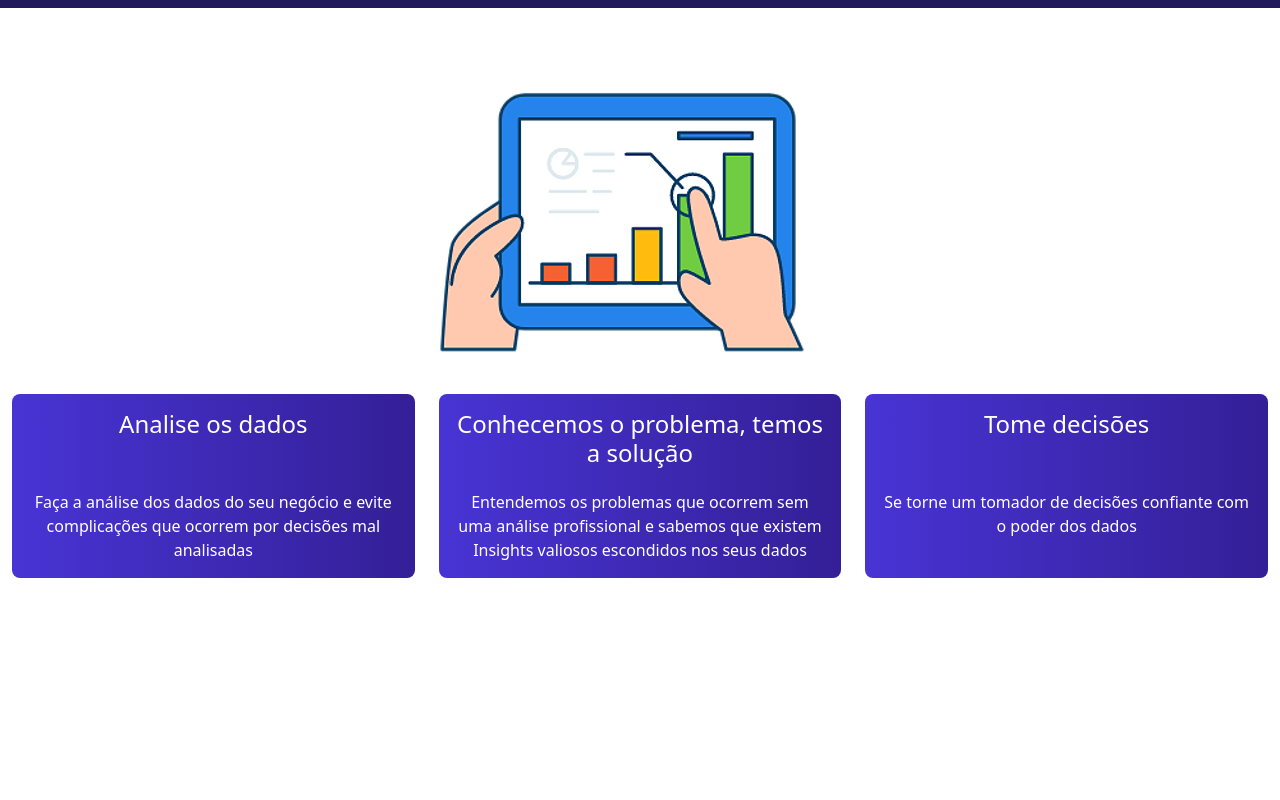
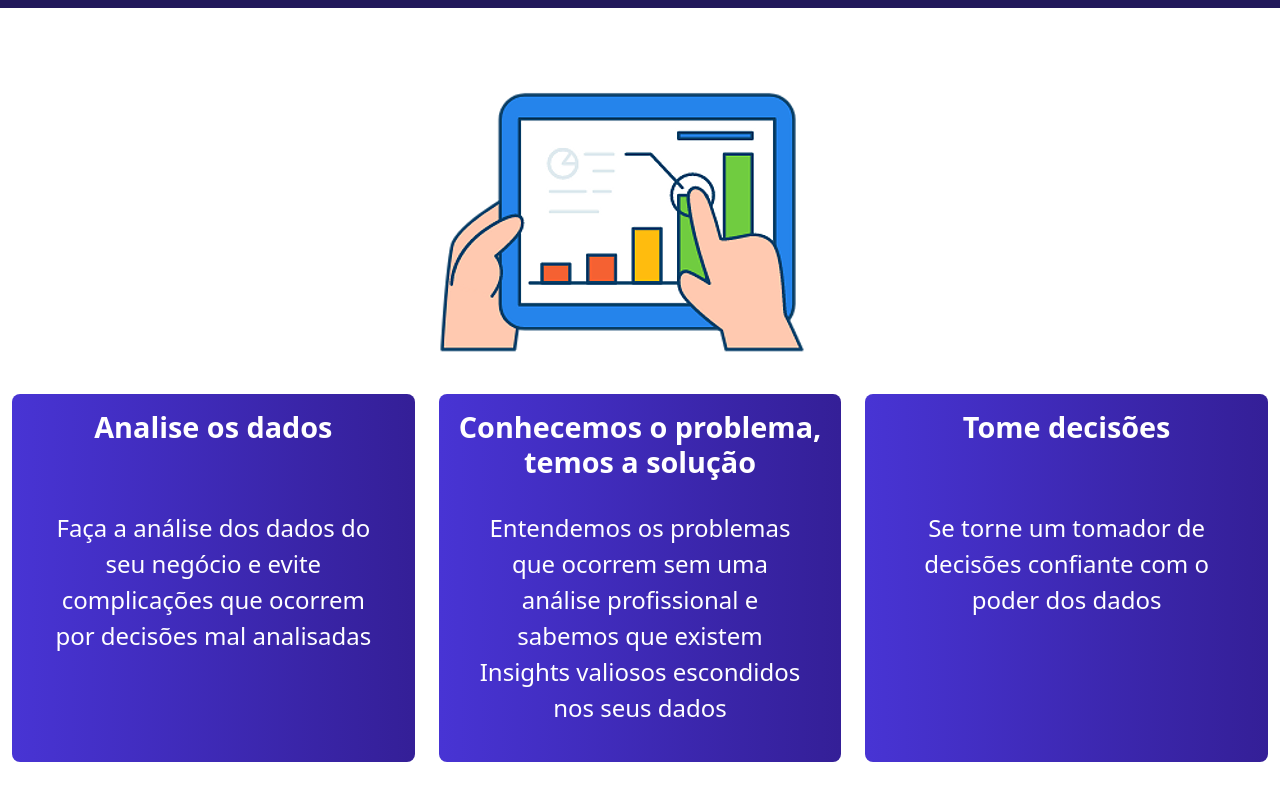
Before and after one commit to evertonm/site-4nalytics, a Next.js app: page / in a window 1280 px wide. Shown: the part 852-1652 px from the top of the page. Before the commit the page ends 1600 px from the top, so only its background shows below. Built offline with nearby package versions, Linux system fonts and the light colour scheme; grey boxes are pictures that could not be loaded.

Commit message:
Ajuste cards home

```diff
--- a/src/components/CardsSkill.tsx
+++ b/src/components/CardsSkill.tsx
@@ -41,9 +41,9 @@ export function CardsSkill() {
                             <div  className={`card h-100 ${styles.cardSkill}`}>
                                 <div className="card-body">
                                     <div className={styles.titleContainer}>
-                                        <h4 className="card-title">{infoCard.title}</h4>
+                                        <h4 className={styles.cardTitle}>{infoCard.title}</h4>
                                     </div>
-                                    <p className="card-text">{infoCard.description}</p>
+                                    <p className={styles.cardDescription}>{infoCard.description}</p>
                                 </div>
                             </div>
                         </div>
--- a/src/styles/components/CardsSkill.module.css
+++ b/src/styles/components/CardsSkill.module.css
@@ -3,6 +3,15 @@
     align-items: center;
     width: 100%;
     justify-content: space-evenly;
+}
+
+.cardTitle {
+  font-size: 1.8rem;
+  font-weight: bold;;
+}
+.cardDescription {
+  font-size: 1.5rem;
+  margin: 20px;
 }
 @media(min-width: 768px) {
   .titleContainer {
```
